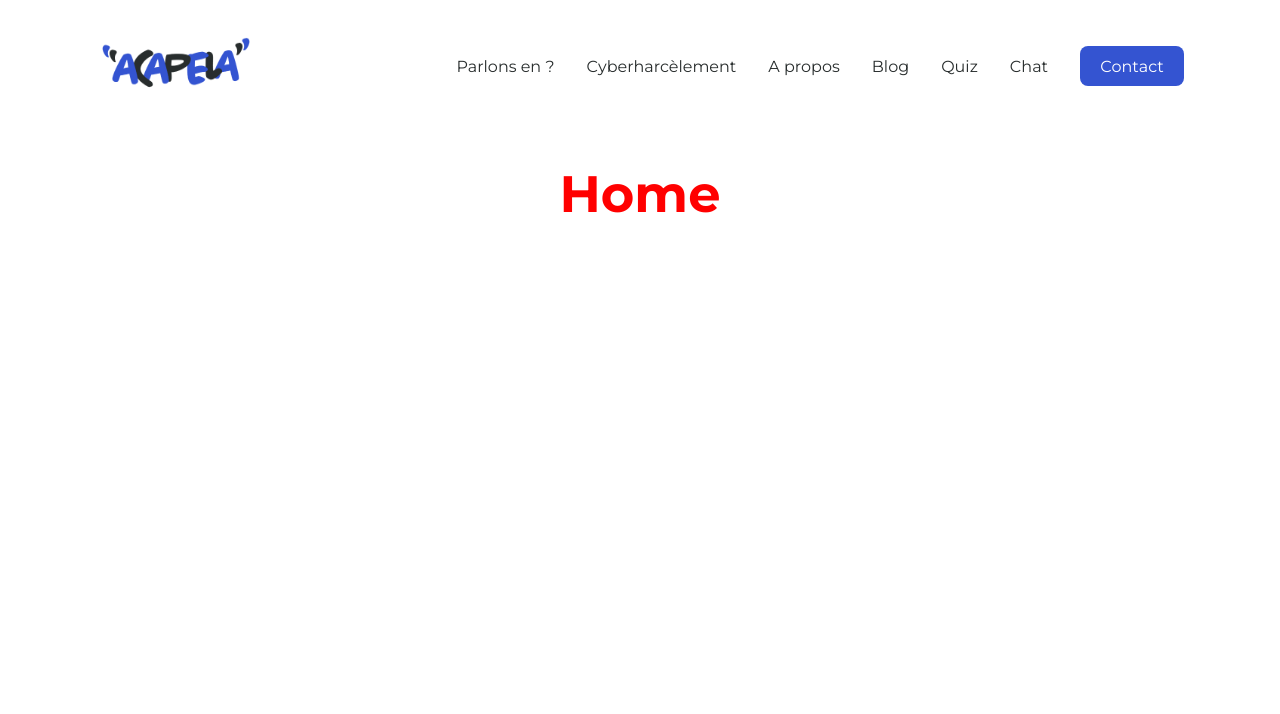
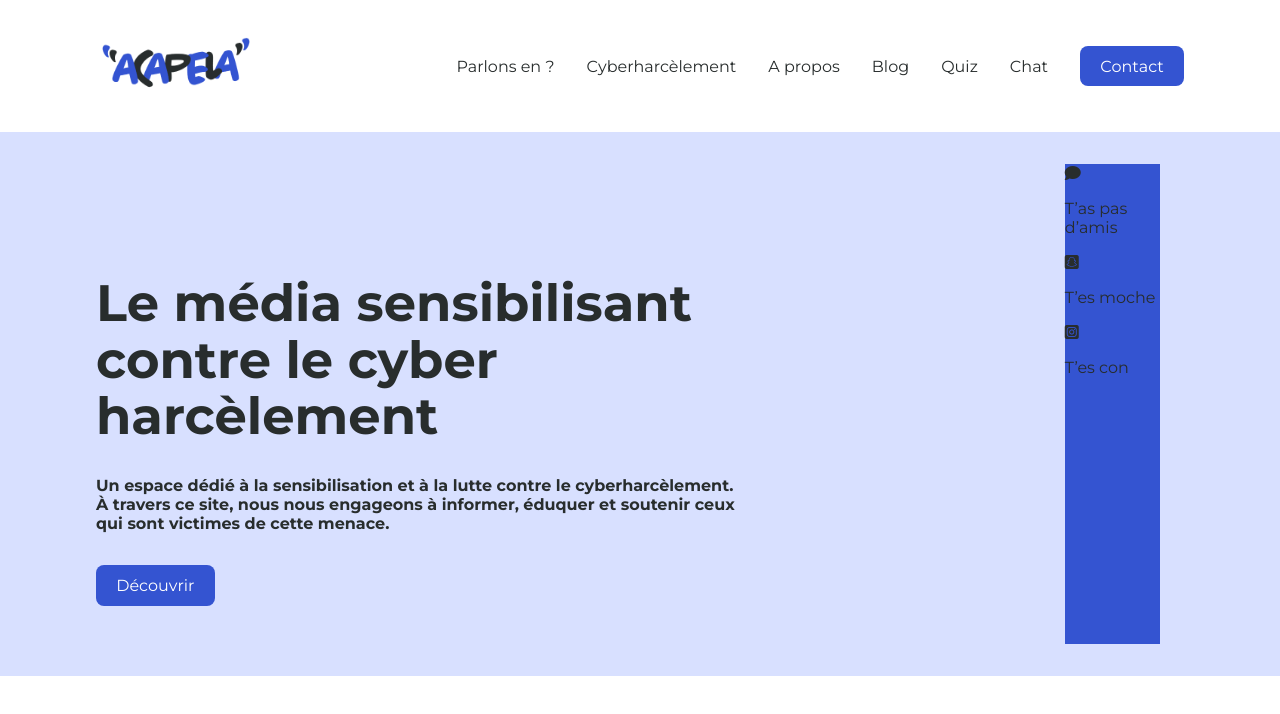
Before and after one commit to matheoftne/acapella, a Vue app: page / in a window 1280 px wide. Shown: the top 714 px of the page. Built offline with nearby package versions, Linux system fonts and the light colour scheme.

Commit message:
home in progress

```diff
--- a/src/router/index.js
+++ b/src/router/index.js
@@ -1,7 +1,6 @@
 import { createRouter, createWebHistory } from 'vue-router';
 import Home from '../views/Home.vue';
 import ChatPro from '../components/Chat/Conversation.vue';
-import Chat from '../views/Chat.vue';
 import Quiz from '../components/Quiz.vue';
 import NotFound from '../views/NotFound.vue';
 
@@ -12,13 +11,6 @@ const routes = [
         component: Home,
         meta: {
             title: 'Home'
-        }
-    }, {
-        name: 'Chat',
-        path: '/chat',
-        component: Chat,
-        meta: {
-            title: 'Chat'
         }
     }, {
         name: 'Quiz',
--- a/src/views/Chat.vue
+++ /dev/null
@@ -1,12 +0,0 @@
-<script>
-
-</script>
-
-<template>
-    <button></button>
-    <button></button>
-</template>
-
-<style>
-
-</style>
--- a/src/views/Home.vue
+++ b/src/views/Home.vue
@@ -1,9 +1,60 @@
 <template>
-    <h1>Home</h1>
+    <div style="background-color: #D8E0FF;">
+        <div class="titleContainer pad-base">
+            <div class="titleText">
+                <span style="{
+                    width: 251px;
+                    height: 57px;
+                    flex-shrink: 0;
+                    border-radius: 10px;
+                    background: linear-gradient(90deg, #3454D1 0%, rgba(255, 255, 255, 0.00) 100%);
+                }"></span>
+                <h1 style="margin: 0;">Le média sensibilisant contre le cyber harcèlement</h1>
+                <p style="font-weight: 700;">Un espace dédié à la sensibilisation et à la lutte contre le cyberharcèlement. À travers ce site, nous nous engageons à informer, éduquer et soutenir ceux qui sont victimes de cette menace.</p>
+                <button>Découvrir</button>
+            </div>
+            <div>
+                <div class="imgContainerHome" style="{
+                    background-image: url('/home.png');
+                    background-size: cover;
+                    background-position: center;
+                    background-color: #3454D1;
+                    height: 60vh;
+                    width: 80%;
+                }">
+                    <span class="msgExemple">
+                        <i class="fa-solid fa-comment"></i>
+                        <p>T’as pas d’amis</p>
+                    </span>
+                    <span class="msgExemple">
+                        <i class="fa-brands fa-square-snapchat"></i>
+                        <p>T’es moche </p>
+                    </span>
+                    <span class="msgExemple">
+                        <i class="fa-brands fa-square-instagram"></i>
+                        <p>T’es con</p>
+                    </span>
+                </div>
+            </div>
+        </div>
+    </div>
 </template>
 
-<style scoped>
-    h1 {
-        color: red;
+<style>
+    .titleContainer {
+        display: flex;
+        justify-content: space-between;
+        align-items: center;
+        gap: 2em;
+        text-align: left;
+    }
+
+    .titleText {
+        word-wrap: break-word;
+        width: 40em;
+        display: flex;
+        flex-direction: column;
+        gap: 1em;
+        align-items: flex-start;
     }
 </style>
```
Also changed, not shown: 1 other file (tests, documents, lock files or other folders).
